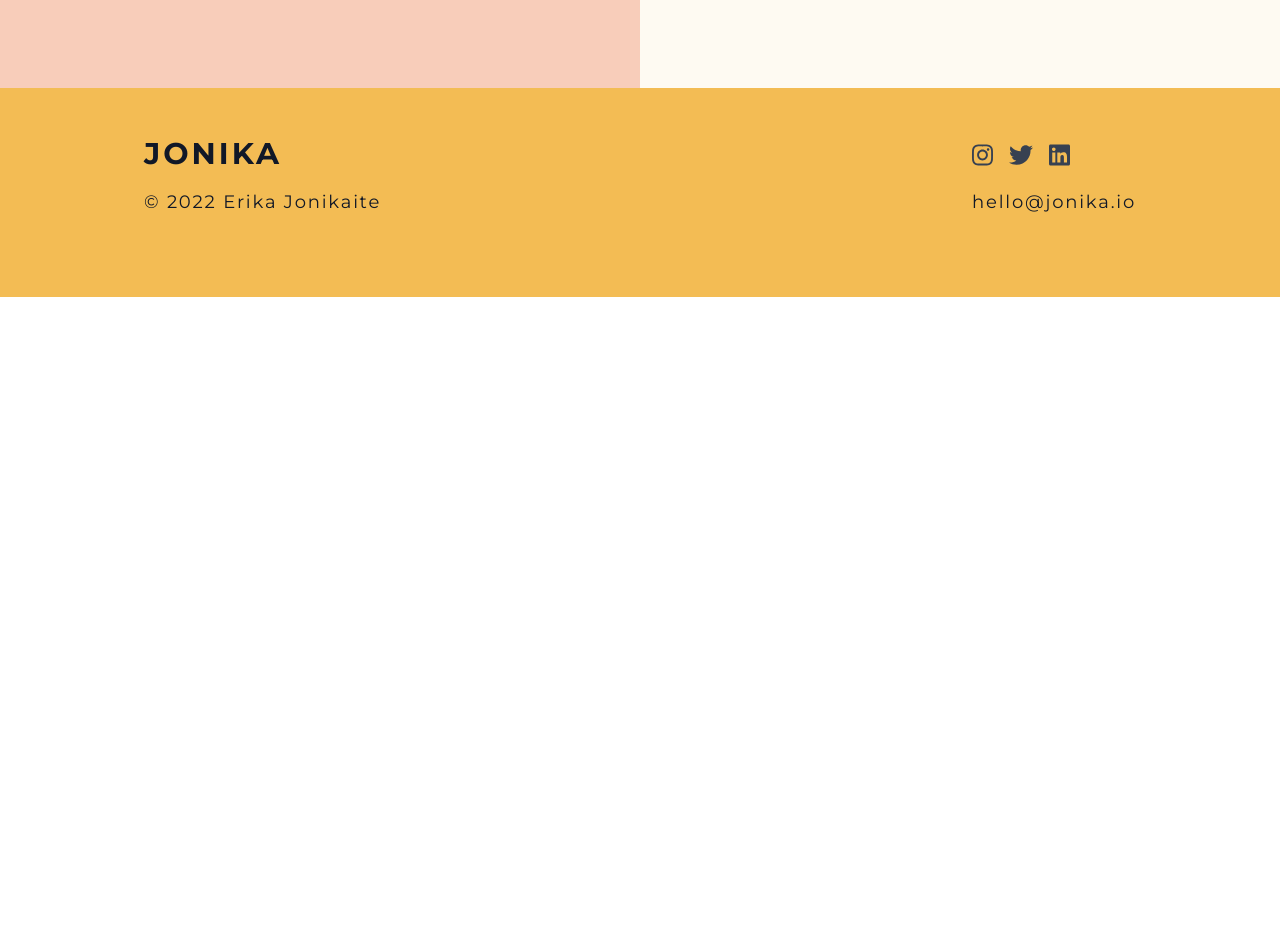
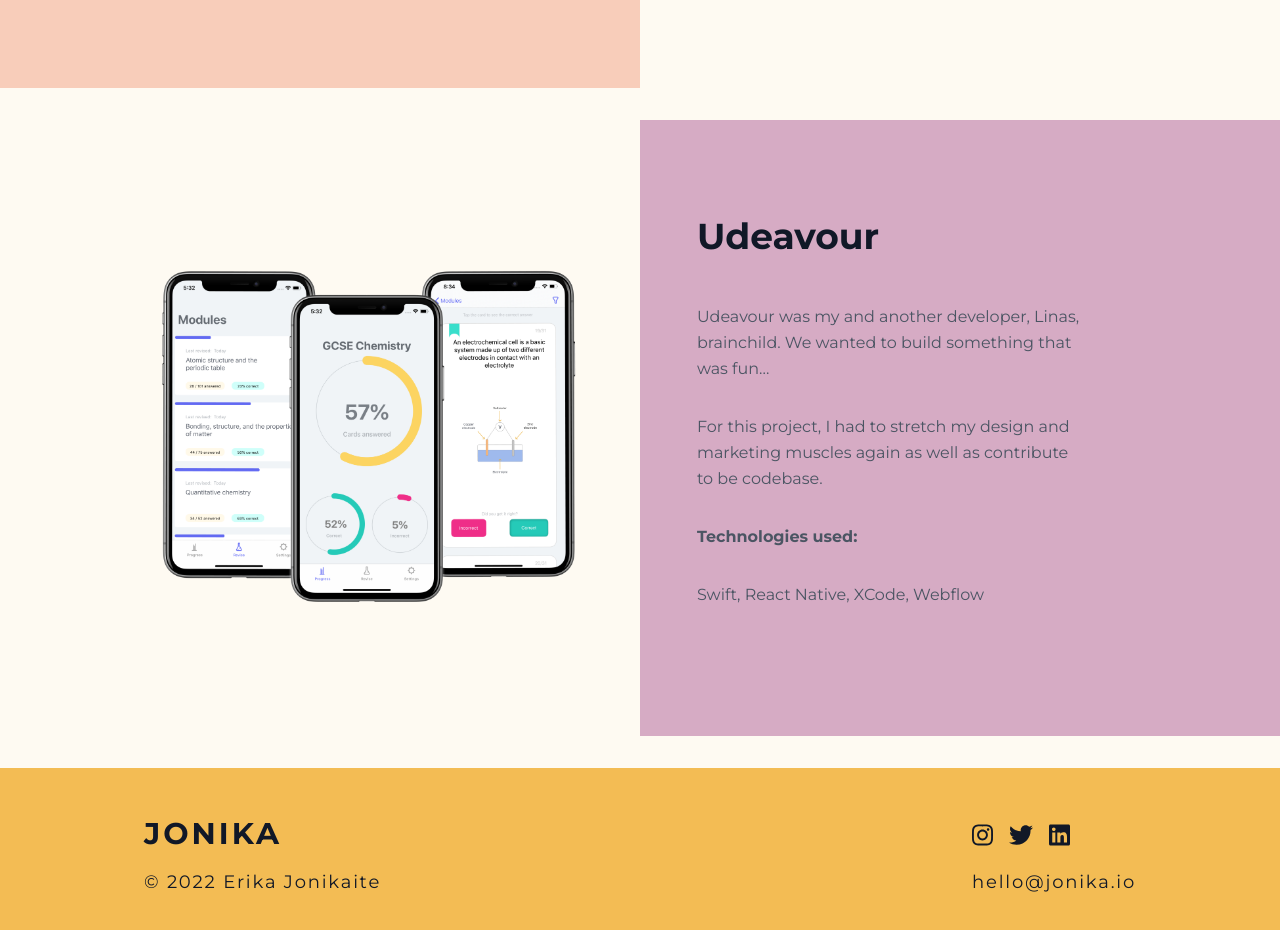
Before and after one commit to erikahazle/portfolio-website, a Next.js app: page /portfolio in a window 1280 px wide. Shown: the part 1300-2230 px from the top of the page. Before the commit the page ends 1597 px from the top, so only its background shows below. Built offline with nearby package versions, Linux system fonts and the light colour scheme.

Commit message:
Added udeavour section

```diff
--- a/components/SocialMediaLinks/index.tsx
+++ b/components/SocialMediaLinks/index.tsx
@@ -12,7 +12,7 @@ export const SocialMediaLinks = () => (
     {socialMediaLinks.map((socialMediaLink) => (
       <a
         key={socialMediaLink.link}
-        className="pr-4 text-2xl"
+        className="pr-4 text-2xl text-gray-900"
         href={socialMediaLink.link}
         rel="noreferrer"
         target="_blank"
--- a/containers/Portfolio/Sections/Description/index.tsx
+++ b/containers/Portfolio/Sections/Description/index.tsx
@@ -14,7 +14,7 @@ export const DescriptionSection = () => (
               I wouldn’t be a developer if I didn’t enjoy coding not just
               during my work day but also in my spare time.
               I love working with people passionate about what they do.
-              Here, you will find my collaborations and personal projects.
+              Below, you will find my collaborations and personal projects.
             </p>
             <p className="mb-8 leading-relaxed font-montserrat">
               For my full professional work experience, please check out my <a className="underline" href="https://www.linkedin.com/in/erikajonikaite/">
--- a/containers/Portfolio/Sections/FlexiFITT/index.tsx
+++ b/containers/Portfolio/Sections/FlexiFITT/index.tsx
@@ -1,5 +1,5 @@
 export const FlexiFITTSection = () => (
-  <div className="relative z-10 bg-amber-50">
+  <div className="relative z-10 mb-8">
     <div className='absolute top-0 left-0 w-full md:w-1/2 h-full bg-givry -z-10' />
     <div className='max-w-screen-lg mx-auto py-16'>
       <section className="text-gray-600 body-font">
@@ -31,7 +31,7 @@ export const FlexiFITTSection = () => (
 
           <div className="z-10 m-auto flex justify-center">
             <img
-              className="object-cover object-center max-h-96 p-8 pb-16 md:pb-4"
+              className="object-cover object-center max-h-96 p-8 pb-16 md:pb-4 ml-6"
               alt="FlexiFITT app screenshots"
               src="/images/flexifitt-2.png"
             />
--- /dev/null
+++ b/containers/Portfolio/Sections/Udeavour/index.tsx
@@ -0,0 +1,35 @@
+export const UdeavourSection = () => (
+  <div className="relative z-10 bg-amber-50 mb-8">
+    <div className='absolute top-0 right-0 w-full md:w-1/2 h-full bg-blossom -z-10' />
+    <div className='max-w-screen-lg mx-auto py-16'>
+      <section className="text-gray-600 body-font">
+        <div className="container mx-auto flex py-8 flex-col md:flex-row items-center ">
+          <div className="z-10 m-auto flex justify-center">
+            <img
+              className="object-cover object-center max-h-96 p-8 pb-16 md:pb-4 mr-6"
+              alt="FlexiFITT app screenshots"
+              src="/images/udeavour.png"
+            />
+          </div>
+          <div className="lg:flex-grow md:w-1/2 pl-16 px-5 pr-16 flex flex-col md:items-start md:text-left mb-16 md:mb-0 items-center text-center">
+            <h1 className="title-font sm:text-4xl text-3xl mb-4 pb-8 text-gray-900 font-montserrat font-bold">
+              Udeavour
+            </h1>
+            <p className="mb-8 leading-relaxed font-montserrat">
+              Udeavour was my and another developer, Linas, brainchild. We wanted to build something that was fun...
+            </p>
+            <p className="mb-8 leading-relaxed font-montserrat">
+              For this project, I had to stretch my design and marketing muscles again as well as contribute to be codebase.
+            </p>
+            <p className="mb-8 leading-relaxed font-montserrat font-bold">
+              Technologies used:
+            </p>
+            <p className="mb-8 leading-relaxed font-montserrat">
+              Swift, React Native, XCode, Webflow
+            </p>
+          </div>
+        </div>
+      </section>
+    </div>
+  </div>
+);
--- a/containers/Portfolio/index.tsx
+++ b/containers/Portfolio/index.tsx
@@ -2,10 +2,11 @@ import { NavBar } from '../../components/NavBar'
 import { Footer } from '../../components/Footer'
 import { DescriptionSection } from './Sections/Description'
 import { FlexiFITTSection } from './Sections/FlexiFITT'
+import { UdeavourSection } from './Sections/Udeavour'
 
 export const Portfolio = () => {
   return (
-    <div>
+    <div className='bg-amber-50'>
       <div className='bg-amber-50 relative pt-10'>
         <div className='max-w-screen-lg mx-auto md:py-8 sm:py-4 absolute top-0 left-0 right-0 z-30'>
           <NavBar />
@@ -13,6 +14,7 @@ export const Portfolio = () => {
       </div>
       <DescriptionSection />
       <FlexiFITTSection />
+      <UdeavourSection />
       <Footer />
     </div>
   )
```
Also changed, not shown: public/images/udeavour.png (added).
